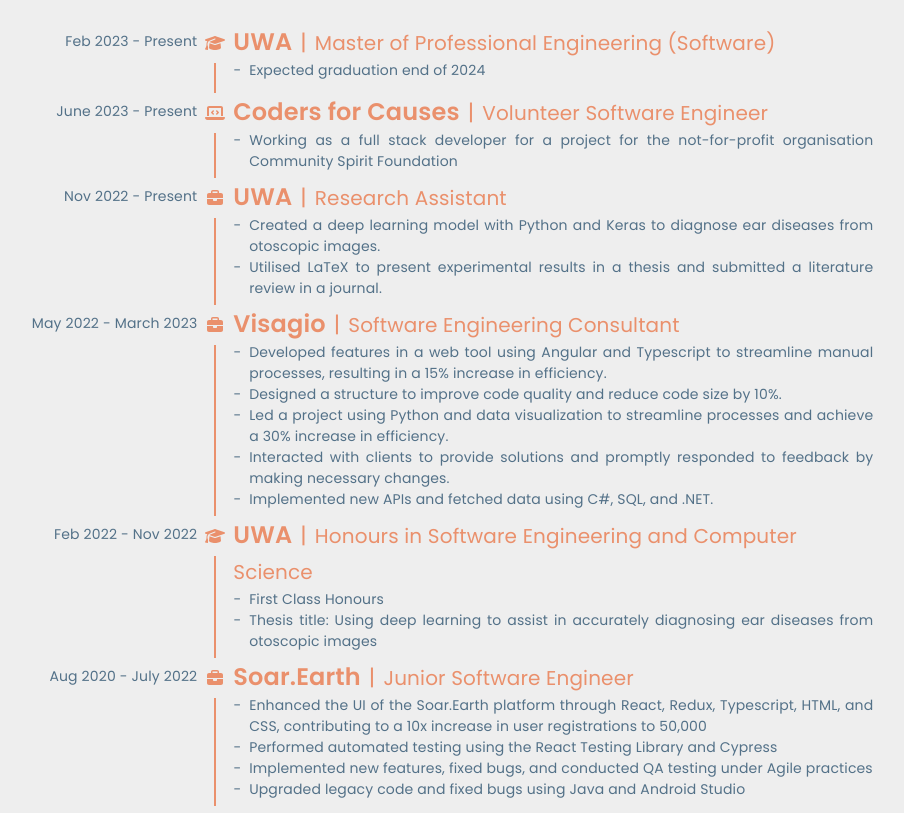
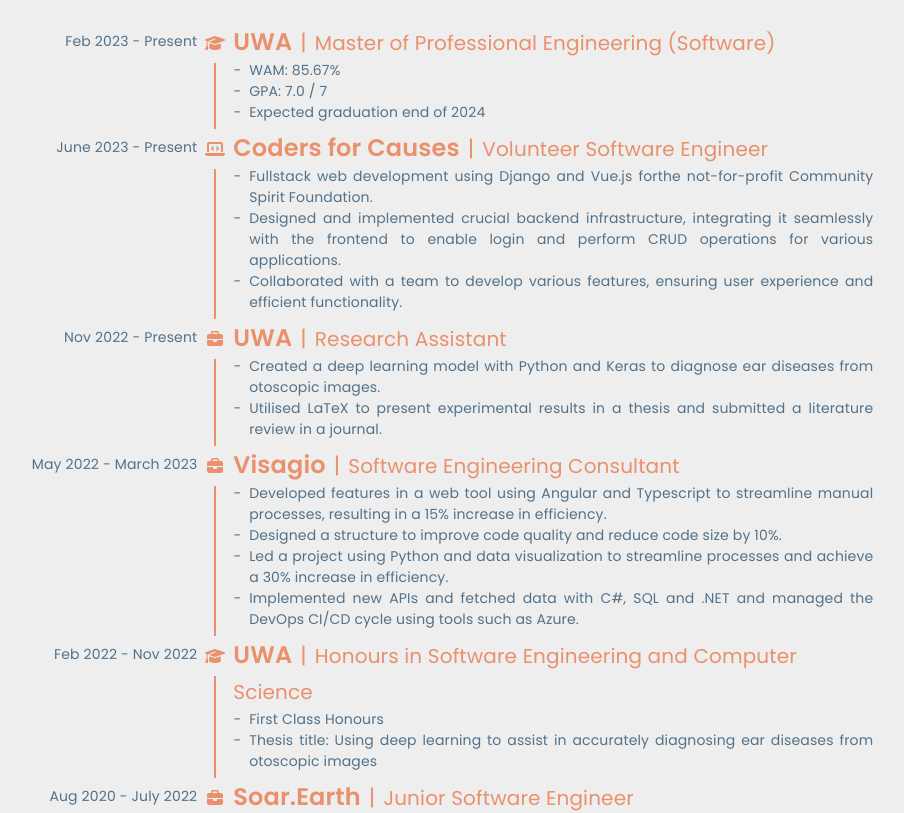
Before and after one commit to Dhrubub/portfolio, a React (Vite) app: page / in a window 1280 px wide. Shown: the part 940-1753 px from the top of the page, without its empty margins (165-1069 px from the left). Built offline with nearby package versions, Linux system fonts and the light colour scheme.

Commit message:
resume update

```diff
--- a/src/components/TimeLineElements.ts
+++ b/src/components/TimeLineElements.ts
@@ -22,8 +22,7 @@
 			'Developed features in a web tool using Angular and Typescript to streamline manual processes, resulting in a 15% increase in efficiency.',
 			'Designed a structure to improve code quality and reduce code size by 10%.',
 			'Led a project using Python and data visualization to streamline processes and achieve a 30% increase in efficiency.',
-			'Interacted with clients to provide solutions and promptly responded to feedback by making necessary changes.',
-			'Implemented new APIs and fetched data using C#, SQL, and .NET.',
+			'Implemented new APIs and fetched data with C#, SQL and .NET and managed the DevOps CI/CD cycle using tools such as Azure.',
 		],
 		date: 'May 2022 - March 2023',
 		skills: [],
@@ -44,10 +43,10 @@
 		title: 'Soar.Earth',
 		position: 'Junior Software Engineer',
 		description: [
-			'Enhanced the UI of the Soar.Earth platform through React, Redux, Typescript, HTML, and CSS, contributing to a 10x increase in user registrations to 50,000',
-			'Performed automated testing using the React Testing Library and Cypress',
-			'Implemented new features, fixed bugs, and conducted QA testing under Agile practices',
-			'Upgraded legacy code and fixed bugs using Java and Android Studio',
+			'Enhanced the UI of the Soar.Earth platform through React, Redux, Typescript, HTML, and CSS, contributing to a 10x increase in user registrations to 50,000.',
+			'Performed automated testing using the React Testing Library and Cypress.',
+			'Implemented new features, fixed bugs, and conducted QA testing under Agile practices.',
+			'Upgraded legacy code and fixed bugs using Java and Android Studio.',
 		],
 		date: 'Aug 2020 - July 2022',
 		skills: [],
@@ -87,7 +86,11 @@
 	masters: {
 		title: 'UWA',
 		position: 'Master of Professional Engineering (Software)',
-		description: ['Expected graduation end of 2024'],
+		description: [
+			'WAM: 85.67%',
+			'GPA: 7.0 / 7',
+			'Expected graduation end of 2024',
+		],
 		date: 'Feb 2023 - Present',
 		skills: [],
 		icon: faGraduationCap,
@@ -104,8 +107,9 @@
 		title: 'Coders for Causes',
 		position: 'Volunteer Software Engineer',
 		description: [
-			'Working as a full stack developer for \
-		a project for the not-for-profit organisation Community Spirit Foundation',
+			'Fullstack web development using Django and Vue.js forthe not-for-profit Community Spirit Foundation.',
+			'Designed and implemented crucial backend infrastructure, integrating it seamlessly with the frontend to enable login and perform CRUD operations for various applications.',
+			'Collaborated with a team to develop various features, ensuring user experience and efficient functionality.',
 		],
 		date: 'June 2023 - Present',
 		skills: [],
```
Also changed, not shown: 1 other file (tests, documents, lock files or other folders).
